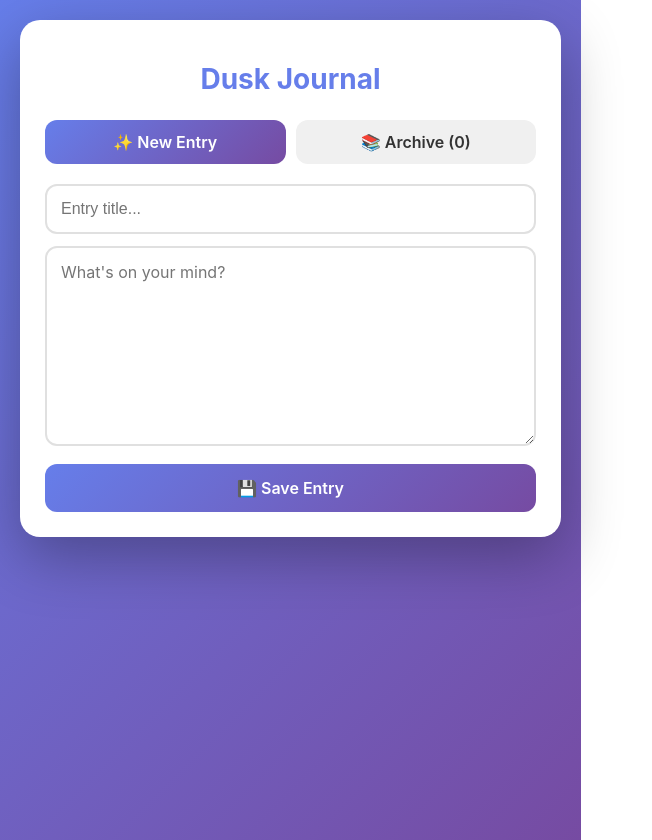
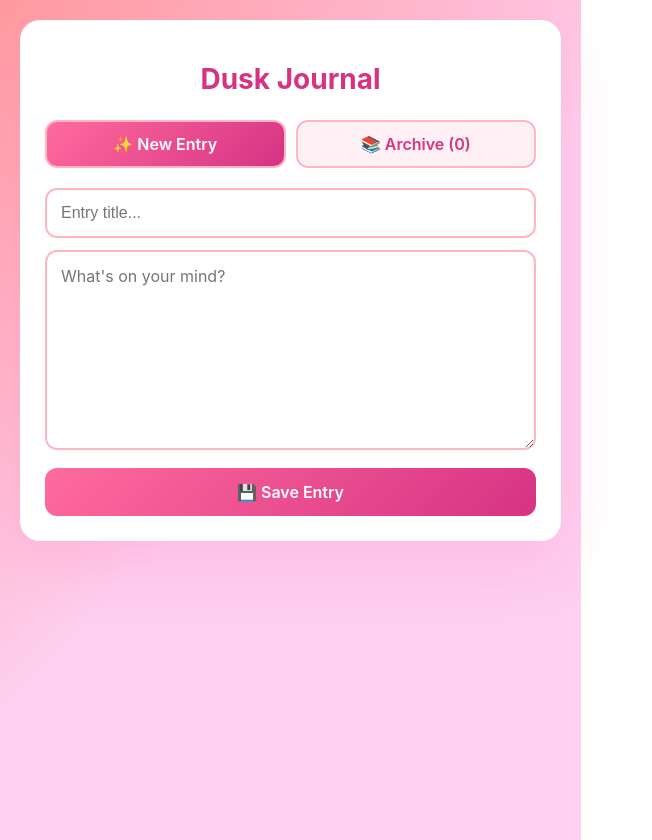
Before and after one commit to forteido-art/dusk-journal, a React (Vite) app: page / in a window 1280 px wide. Shown: the whole page, without its empty margins (0-652 px from the left). Built offline with nearby package versions, Linux system fonts and the light colour scheme.

Commit message:
Pink theme + white inputs + PDF export

```diff
--- a/src/App.jsx
+++ b/src/App.jsx
@@ -65,6 +65,32 @@ function App() {
     link.click()
   }
 
+  const exportPDF = () => {
+    const printWindow = window.open('', '', 'height=800,width=600')
+    const entriesHTML = entries.map(e => `
+      <div style="margin-bottom:30px; page-break-inside:avoid">
+        <h2 style="color:#d63384; margin-bottom:5px">${e.title}</h2>
+        <p style="color:#666; font-size:12px; margin-bottom:10px">${new Date(e.date).toLocaleString()}</p>
+        <p style="white-space:pre-wrap; line-height:1.6">${e.content}</p>
+        <hr style="border:none; border-top:1px solid #eee; margin-top:20px">
+      </div>
+    `).join('')
+
+    printWindow.document.write(`
+      <html>
+        <head><title>Dusk Journal Backup</title></head>
+        <body style="font-family:Arial; padding:30px; color:black">
+          <h1 style="color:#d63384; text-align:center">Dusk Journal Export</h1>
+          <p style="text-align:center; color:#666">Exported on ${new Date().toLocaleString()}</p>
+          ${entriesHTML}
+        </body>
+      </html>
+    `)
+    printWindow.document.close()
+    printWindow.focus()
+    setTimeout(() => printWindow.print(), 500)
+  }
+
   const cancelEdit = () => {
     setTitle('')
     setContent('')
@@ -75,7 +101,7 @@ function App() {
   const styles = {
     container: {
       minHeight: '100vh',
-      background: 'linear-gradient(135deg, #667eea 0%, #764ba2 100%)',
+      background: 'linear-gradient(135deg, #ff9a9e 0%, #fecfef 50%, #fecfef 100%)',
       padding: '20px',
       fontFamily: '-apple-system, BlinkMacSystemFont, "Segoe UI", Roboto, sans-serif'
     },
@@ -85,11 +111,11 @@ function App() {
       background: 'white',
       borderRadius: '20px',
       padding: '25px',
-      boxShadow: '0 20px 60px rgba(0,0,0,0.3)'
+      boxShadow: '0 20px 60px rgba(255,105,180,0.2)'
     },
     title: {
       textAlign: 'center',
-      color: '#667eea',
+      color: '#d63384',
       marginBottom: '25px',
       fontSize: '28px'
     },
@@ -101,9 +127,9 @@ function App() {
     btn: (active) => ({
       flex: 1,
       padding: '12px',
-      background: active? 'linear-gradient(135deg, #667eea 0%, #764ba2 100%)' : '#f0f0f0',
-      color: active? 'white' : '#333',
-      border: 'none',
+      background: active? 'linear-gradient(135deg, #ff6b9d 0%, #d63384 100%)' : '#fff0f5',
+      color: active? 'white' : '#d63384',
+      border: '2px solid #ffb6c1',
       borderRadius: '12px',
       fontSize: '16px',
       fontWeight: '600',
@@ -114,27 +140,31 @@ function App() {
       padding: '14px',
       marginBottom: '12px',
       fontSize: '16px',
-      border: '2px solid #e0e0e0',
+      border: '2px solid #ffb6c1',
       borderRadius: '12px',
       boxSizing: 'border-box',
-      outline: 'none'
+      outline: 'none',
+      background: 'white',
+      color: 'black'
     },
     textarea: {
       width: '100%',
       height: '200px',
       padding: '14px',
       fontSize: '16px',
-      border: '2px solid #e0e0e0',
+      border: '2px solid #ffb6c1',
       borderRadius: '12px',
       boxSizing: 'border-box',
       outline: 'none',
       resize: 'vertical',
-      fontFamily: 'inherit'
+      fontFamily: 'inherit',
+      background: 'white',
+      color: 'black'
     },
     saveBtn: {
       width: '100%',
       padding: '14px',
-      background: 'linear-gradient(135deg, #667eea 0%, #764ba2 100%)',
+      background: 'linear-gradient(135deg, #ff6b9d 0%, #d63384 100%)',
       color: 'white',
       border: 'none',
       borderRadius: '12px',
@@ -145,8 +175,8 @@ function App() {
     },
     cancelBtn: {
       padding: '14px',
-      background: '#999',
-      color: 'white',
+      background: '#ccc',
+      color: 'black',
       border: 'none',
       borderRadius: '12px',
       fontSize: '16px',
@@ -155,12 +185,13 @@ function App() {
       cursor: 'pointer'
     },
     entryCard: {
-      background: 'linear-gradient(135deg, #f5f7fa 0%, #c3cfe2 100%)',
+      background: 'white',
       padding: '18px',
       marginBottom: '12px',
       borderRadius: '15px',
       cursor: 'pointer',
-      border: '2px solid transparent'
+      border: '2px solid #ffb6c1',
+      color: 'black'
     },
     deleteBtn: {
       padding: '6px 12px',
@@ -173,12 +204,13 @@ function App() {
     },
     exportBtn: {
       padding: '10px 16px',
-      background: 'linear-gradient(135deg, #11998e 0%, #38ef7d 100%)',
+      background: 'linear-gradient(135deg, #ff6b9d 0%, #d63384 100%)',
       color: 'white',
       border: 'none',
       borderRadius: '10px',
       fontWeight: '600',
-      cursor: 'pointer'
+      cursor: 'pointer',
+      marginLeft: '8px'
     }
   }
 
@@ -224,26 +256,27 @@ function App() {
         ) : (
           <div>
             <div style={{display: 'flex', justifyContent: 'space-between', alignItems: 'center', marginBottom: '20px'}}>
-              <h2 style={{margin: 0, color: '#333'}}>Archive</h2>
+              <h2 style={{margin: 0, color: '#d63384'}}>Archive</h2>
               {entries.length > 0 && (
-                <button onClick={exportJSON} style={styles.exportBtn}>
-                  📥 Export JSON
-                </button>
+                <div>
+                  <button onClick={exportJSON} style={styles.exportBtn}>📥 JSON</button>
+                  <button onClick={exportPDF} style={styles.exportBtn}>📄 PDF</button>
+                </div>
               )}
             </div>
 
             {entries.length === 0? (
-              <p style={{textAlign: 'center', color: '#999', marginTop: '60px', fontSize: '18px'}}>No entries yet. Write your first one! ✨</p>
+              <p style={{textAlign: 'center', color: '#d63384', marginTop: '60px', fontSize: '18px'}}>No entries yet. Write your first one! ✨</p>
             ) : (
               entries.map(entry => (
                 <div key={entry.id} style={styles.entryCard} onClick={() => editEntry(entry)}>
                   <div style={{display: 'flex', justifyContent: 'space-between', alignItems: 'start'}}>
                     <div style={{flex: 1}}>
-                      <h3 style={{margin: '0 0 8px 0', color: '#333'}}>{entry.title}</h3>
+                      <h3 style={{margin: '0 0 8px 0', color: 'black'}}>{entry.title}</h3>
                       <p style={{color: '#666', fontSize: '13px', margin: '0 0 10px 0'}}>
                         {new Date(entry.date).toLocaleString()}
                       </p>
-                      <p style={{margin: 0, color: '#444', whiteSpace: 'pre-wrap', lineHeight: '1.5'}}>{entry.content.substring(0, 120)}{entry.content.length > 120? '...' : ''}</p>
+                      <p style={{margin: 0, color: 'black', whiteSpace: 'pre-wrap', lineHeight: '1.5'}}>{entry.content.substring(0, 120)}{entry.content.length > 120? '...' : ''}</p>
                     </div>
                     <button onClick={(e) => {e.stopPropagation(); deleteEntry(entry.id)}} style={styles.deleteBtn}>
                       🗑️
```
